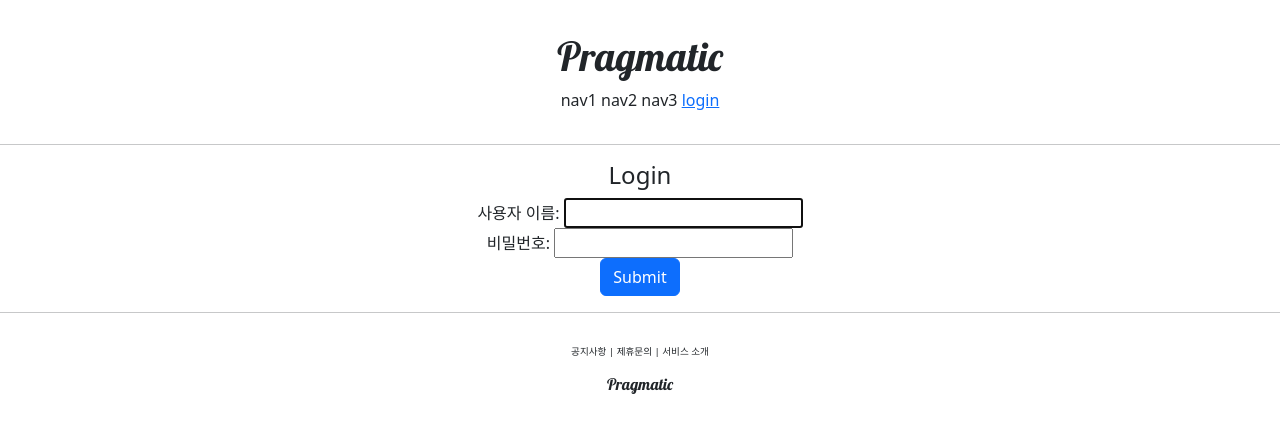
After one commit to limkihwan/pragmatic, a Django app: page /account/login/ in a window 1280 px wide. The commit adds this page. Shown: the top 433 px of the page. Run offline with Django 5.2, Linux system fonts and the light colour scheme.

Commit message:
django course 22 commit

```diff
--- /dev/null
+++ b/accountapp/templates/accountapp/login.html
@@ -0,0 +1,18 @@
+{% extends 'base.html' %}
+
+{% block content %}
+
+    <div style="text-align: center">
+        <div>
+            <h4>Login</h4>
+        </div>
+        <div>
+            <form action="" method="post">
+                {% csrf_token %}
+                {{ form }}
+                <input type="submit" class="btn btn-primary">
+            </form>
+        </div>
+    </div>
+
+{% endblock %}
--- a/accountapp/urls.py
+++ b/accountapp/urls.py
@@ -1,10 +1,13 @@
+from django.contrib.auth.views import LoginView, LogoutView
 from django.urls import path
 
-from accountapp.views import hello_world, AccountCreateView
+from accountapp.views import hello_world, AccountCreateView, logout_view
 
 app_name = 'accountapp'
 
 urlpatterns = [
     path('hello_world/', hello_world, name='hello_world'),
     path('create/', AccountCreateView.as_view(), name='create'),
+    path('login/', LoginView.as_view(template_name='accountapp/login.html'), name='login'),
+    path('logout/', LogoutView.as_view(), name='logout'),
 ]
--- a/templates/header.html
+++ b/templates/header.html
@@ -6,7 +6,18 @@
         <span>nav1</span>
         <span>nav2</span>
         <span>nav3</span>
-        <span>nav4</span>
+        {% if not user.is_authenticated %}
+            <a href="{% url 'accountapp:login' %}?next={{ request.pth }}">
+                <span>login</span>
+            </a>
+        {% else %}
+            <form action="{% url 'accountapp:logout' %}" method="post" style="display: inline;">
+                {% csrf_token %}
+                <button type="submit" class="btn btn-link" style="padding: 0; border: none; background: none;">
+                    Logout
+                </button>
+            </form>
+        {% endif %}
     </div>
 
 </div>
```
Also changed, not shown: accountapp/views.py (+8 -0 lines), pragmatic/settings.py (+5 -2 lines).
